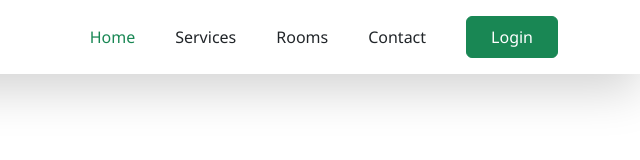
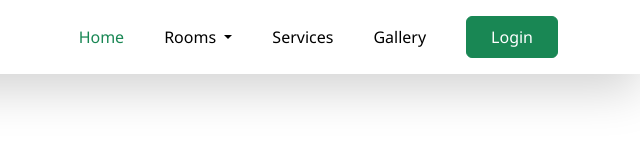
Before and after one commit to MyNameIsKry/Web-Design, a plain HTML site: page index.html in a window 1280 px wide. Shown: the full height of the page, 640-1280 px from the left. Drawn offline with nearby package versions, Linux system fonts and the light colour scheme.

Commit message:
feat: Enhance navigation bar with dropdown and additional links in index.html and update styles.css for improved styling

```diff
--- a/index.html
+++ b/index.html
@@ -17,8 +17,10 @@
         </a>
         <button class="navbar-toggler" type="button" data-bs-toggle="collapse" data-bs-target="#navbarNavDropdown"
           aria-controls="navbarNavDropdown" aria-expanded="false" aria-label="Toggle navigation">
-                <svg class="text-success fs-4" xmlns="http://www.w3.org/2000/svg" width="16" height="16" fill="currentColor" class="bi bi-list" viewBox="0 0 16 16">
-                    <path fill-rule="evenodd" d="M2.5 12a.5.5 0 0 1 .5-.5h10a.5.5 0 0 1 0 1H3a.5.5 0 0 1-.5-.5m0-4a.5.5 0 0 1 .5-.5h10a.5.5 0 0 1 0 1H3a.5.5 0 0 1-.5-.5m0-4a.5.5 0 0 1 .5-.5h10a.5.5 0 0 1 0 1H3a.5.5 0 0 1-.5-.5"/>
+          <svg class="text-success fs-4" xmlns="http://www.w3.org/2000/svg" width="16" height="16" fill="currentColor"
+            class="bi bi-list" viewBox="0 0 16 16">
+            <path fill-rule="evenodd"
+              d="M2.5 12a.5.5 0 0 1 .5-.5h10a.5.5 0 0 1 0 1H3a.5.5 0 0 1-.5-.5m0-4a.5.5 0 0 1 .5-.5h10a.5.5 0 0 1 0 1H3a.5.5 0 0 1-.5-.5m0-4a.5.5 0 0 1 .5-.5h10a.5.5 0 0 1 0 1H3a.5.5 0 0 1-.5-.5" />
           </svg>
         </button>
         <div class="collapse navbar-collapse" id="navbarNavDropdown">
@@ -26,15 +28,28 @@
             <li class="nav-item">
               <a class="nav-link text-success" href="#">Home</a>
             </li>
+
+            <!-- Rooms dropdown -->
+            <li class="nav-item dropdown">
+              <a class="nav-link dropdown-toggle" href="#amenities" id="roomsDropdown" role="button"
+                data-bs-toggle="dropdown" aria-expanded="false">
+                Rooms
+              </a>
+              <ul class="dropdown-menu" aria-labelledby="roomsDropdown">
+                <li><a class="dropdown-item nav-link" href="#single-room">Quận 10</a></li>
+                <li><a class="dropdown-item nav-link" href="#double-room">Bình Thạnh</a></li>
+                <li><a class="dropdown-item nav-link" href="#suite">Phú Nhuận</a></li>
+              </ul>
+            </li>
+
             <li class="nav-item">
-                    <a class="nav-link text-dark" href="#rooms">Services</a>
+              <a class="nav-link" href="#services">Services</a>
             </li>
+
             <li class="nav-item">
-                    <a class="nav-link text-dark" href="#amenities">Rooms</a>
+              <a class="nav-link" href="#gallery">Gallery</a>
             </li>
-                  <li class="nav-item">
-                    <a class="nav-link text-dark" href="#contact">Contact</a>
-                  </li>
+
             <li class="nav-item">
               <a class="btn btn-success text-white ms-2 px-4 py-2" href="#book">Login</a>
             </li>
--- a/styles.css
+++ b/styles.css
@@ -6,3 +6,15 @@
     padding: 0;
     font-family: 'Noto Sans', sans-serif;
 }
+
+.dropdown:hover .dropdown-menu {
+    display: block;
+}
+
+header > nav a.nav-link {
+    color: #000;
+}
+
+header > nav a.nav-link:hover {
+    color: var(--bs-success);
+}
```
Lines whose indentation alone changed are shown as unchanged.
